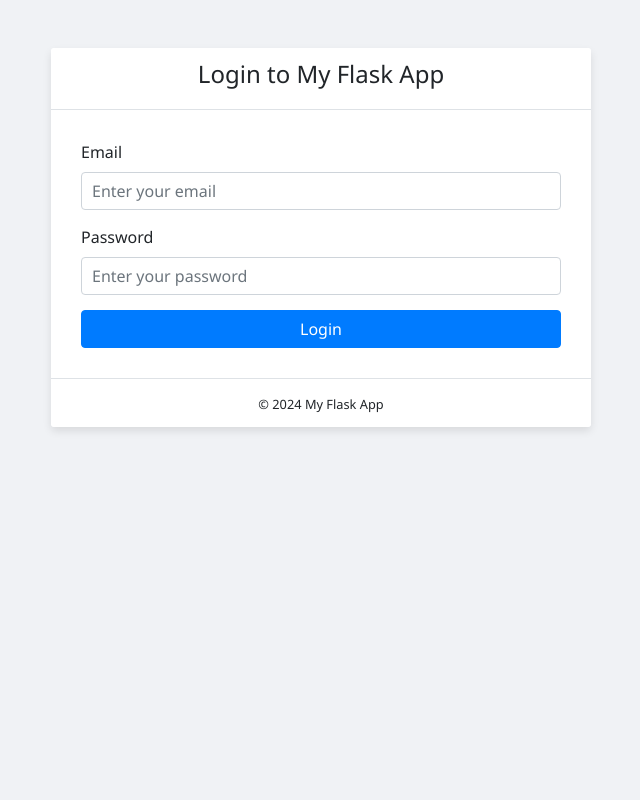
After one commit to deb9911/vva_dock, a Flask app: page /login in a window 1280 px wide. The commit adds this page. Shown: the whole page, without its empty margins (319-959 px from the left). Run offline with Flask 3, Linux system fonts and the light colour scheme; some libraries are stand-ins or nearby versions.

Commit message:
Dock pre-release

```diff
--- a/app.py
+++ b/app.py
@@ -1,5 +1,5 @@
 from flask import Flask, render_template, request, redirect, url_for, session, flash, jsonify
-import secrets, os, time, threading
+import secrets, os, time, threading, shutil, requests
 
 # Generate a secure secret key for the Flask app
 secure_key = secrets.token_hex(16)
@@ -27,12 +27,6 @@ USERS = {
 # Lock for thread safety
 search_lock = threading.Lock()
 
-
-@app.route('/static_test')
-def static_test():
-    return render_template('static_test.html')
-
-
 # Authentication function
 def authenticate(username, password):
     """
@@ -43,24 +37,20 @@ def authenticate(username, password):
     """
     return USERS.get(username) == password
 
+# Route to test static page rendering
+@app.route('/static_test')
+def static_test():
+    return render_template('static_test.html')
 
-@app.route('/test')
-def test():
-    return render_template('home.html', user_name="Test User", user_email="test@example.com",
-                           user_profile_image="profile.jpg", app_name="Test App",
-                           app_version="0.1", app_status="Testing", last_updated="2024-09-18",
-                           commands=["Test Command 1"], recent_activities=["Test Activity"])
-
-
-
+# Route for initial page
 @app.route('/')
 def index():
     # Check if the user is logged in
     if 'logged_in' in session and session['logged_in']:
-        #return redirect(url_for('home'))
-        return render_template('home.html')
+        return redirect(url_for('home'))
     return render_template('base.html')
 
+# Route for login functionality
 @app.route('/login', methods=['GET', 'POST'])
 def login():
     # Handle login request
@@ -70,24 +60,28 @@ def login():
         if authenticate(username, password):
             session['logged_in'] = True
             session['email'] = username
+            flash("Login successful!", "success")
             return redirect(url_for('home'))
         else:
             flash("Invalid credentials, please try again.", "danger")
             return redirect(url_for('login'))
     return render_template('login.html')
 
+# Route for home page (only accessible if logged in)
 @app.route('/home')
 def home():
     # Check if the user is logged in
     # if 'logged_in' not in session or not session['logged_in']:
     #     flash("You are not logged in.", "warning")
     #     return redirect(url_for('index'))
+
     return render_template('home.html', user_name="John Doe", user_email=session.get('email'),
                            user_profile_image="profile.jpg", app_name="My Flask App",
                            app_version="1.0", app_status="Running", last_updated="2024-09-18",
                            commands=["Command 1", "Command 2", "Command 3"],
                            recent_activities=["Logged in", "Updated settings"])
 
+# Route to log out
 @app.route('/logout')
 def logout():
     # Handle logout request
@@ -96,10 +90,8 @@ def logout():
     flash('You have been logged out.', 'info')
     return redirect(url_for('index'))
 
+# Background search function
 def search_system_for_directory(directory_name):
-    """
-    Search in specified directories for a directory with the specified name.
-    """
     global SEARCH_STATUS, LOG_DIRECTORY
 
     with search_lock:
@@ -109,7 +101,7 @@ def search_system_for_directory(directory_name):
         processed_dirs = 0
 
     for search_dir in SEARCH_DIRECTORIES:
-        if SEARCH_STATUS['found']:  # If directory is found, exit search
+        if SEARCH_STATUS['found']:
             break
 
         processed_dirs += 1
@@ -120,7 +112,7 @@ def search_system_for_directory(directory_name):
         try:
             for root, dirs, _ in os.walk(search_dir):
                 with search_lock:
-                    SEARCH_STATUS['status'] = f"Searching in: {root}"  # Update with current directory
+                    SEARCH_STATUS['status'] = f"Searching in: {root}"
                 for dir_name in dirs:
                     if dir_name == directory_name:
                         potential_path = os.path.join(root, dir_name, 'dist')
@@ -140,13 +132,14 @@ def search_system_for_directory(directory_name):
         if not SEARCH_STATUS['found']:
             SEARCH_STATUS['status'] = "No directory found with the specified name."
 
+# Route for debugging
 @app.route('/debugging')
 def debugging():
     return render_template('debugging.html')
 
+# Route to start a background search
 @app.route('/start_search', methods=['POST'])
 def start_search():
-    # Start the system-wide search in a separate thread
     with search_lock:
         SEARCH_STATUS['progress'] = 0
         SEARCH_STATUS['status'] = 'Searching...'
@@ -158,15 +151,14 @@ def start_search():
 
     return jsonify({'message': 'Search started'})
 
+# Route to fetch search status
 @app.route('/search_status')
 def search_status():
     return jsonify(SEARCH_STATUS)
 
+# Route to fetch log files
 @app.route('/fetch_log_files')
 def fetch_log_files():
-    """
-    Fetch the list of log files from the log directory with the pattern vani_assistant_log<timestamp>.log.
-    """
     if LOG_DIRECTORY and os.path.exists(LOG_DIRECTORY):
         log_files = [{'name': f, 'path': os.path.join(LOG_DIRECTORY, f)}
                      for f in os.listdir(LOG_DIRECTORY) if f.startswith('vani_assistant_log') and f.endswith('.log')]
@@ -174,11 +166,9 @@ def fetch_log_files():
     else:
         return jsonify([])
 
+# Route to read a specific log file
 @app.route('/read_log_file')
 def read_log_file():
-    """
-    Read the contents of the specified log file.
-    """
     log_file_path = request.args.get('path')
     if log_file_path and os.path.isfile(log_file_path):
         with open(log_file_path, 'r') as file:
@@ -209,6 +199,7 @@ def get_file_structure(directory):
         pass  # Skip directories/files that cannot be accessed
     return structure
 
+# Route to fetch file structure of a directory
 @app.route('/fetch_file_structure')
 def fetch_file_structure():
     if LOG_DIRECTORY and os.path.exists(LOG_DIRECTORY):
@@ -217,18 +208,89 @@ def fetch_file_structure():
     else:
         return jsonify([])
 
+
+@app.route('/package_management')
+def package_management():
+    setup_complete = session.get('setup_complete', False)
+    package_path = session.get('package_path', None)
+
+    return render_template('package_management.html', setup_complete=setup_complete, package_path=package_path)
+
+
+@app.route('/download_package', methods=['POST'])
+def download_package():
+    # Step 1: Define the package URLs
+    package_url = "https://1drv.ms/u/s!AqkAgHILBnzzg95Gc0gvj3gtP1Mt9w?e=uq9adq"
+    package_name = "Setup.exe"
+    cmd_json_url = "https://1drv.ms/u/s!AqkAgHILBnzzg95HI_6u1Al_jKsqqg?e=o1fRaw"
+    cmd_json_name = "cmd.json"
+
+    # Step 2: Determine the user's home directory and create 'Vaani Virtual Assistant' folder
+    home_directory = os.path.expanduser("~")
+    vaani_directory = os.path.join(home_directory, "Vaani Virtual Assistant")
+
+    if not os.path.exists(vaani_directory):
+        os.makedirs(vaani_directory)
+
+    # Step 3: Download the package (.exe file)
+    package_path = os.path.join(vaani_directory, package_name)
+    try:
+        response = requests.get(package_url, stream=True)
+        with open(package_path, 'wb') as package_file:
+            shutil.copyfileobj(response.raw, package_file)
+    except Exception as e:
+        return jsonify({'status': 'error', 'message': f"Failed to download package: {str(e)}"}), 500
+
+    # Step 4: Create 'query_list' directory (no log directory)
+    query_directory = os.path.join(vaani_directory, "query_list")
+
+    try:
+        if not os.path.exists(query_directory):
+            os.makedirs(query_directory)
+    except Exception as e:
+        return jsonify({'status': 'error', 'message': f"Failed to create query_list directory: {str(e)}"}), 500
+
+    # Step 5: Download the cmd.json file and place it in the query_list directory
+    cmd_json_path = os.path.join(query_directory, cmd_json_name)
+    try:
+        cmd_response = requests.get(cmd_json_url, stream=True)
+        with open(cmd_json_path, 'wb') as cmd_file:
+            shutil.copyfileobj(cmd_response.raw, cmd_file)
+    except Exception as e:
+        return jsonify({'status': 'error', 'message': f"Failed to download cmd.json: {str(e)}"}), 500
+
+    # Step 6: Store the information in the session
+    session['setup_complete'] = True
+    session['package_path'] = package_path
+    session['query_directory'] = query_directory
+
+    # Step 7: Return success and file path details (only for Setup.exe)
+    return jsonify({
+        'status': 'success',
+        'message': 'Package downloaded successfully.',
+        'package_path': package_path
+    })
+
+
+# Route for settings page
 @app.route('/settings')
 def settings():
     return render_template('settings.html')
 
+# Route to add a new tab
 @app.route('/add_tab', methods=['GET', 'POST'])
 def add_tab():
     if request.method == 'POST':
         tab_name = request.form['tab_name']
         # Add logic to create a new tab and update the navigation bar
+        flash(f"New tab '{tab_name}' added!", "success")
         return redirect(url_for('home'))
     else:
         return render_template('add_tab.html')
 
+
 if __name__ == '__main__':
-    app.run(debug=True)
+    # app.run(debug=True, host='192.168.56.1', port=5000, threaded=True)
+    app.run(debug=True, host='0.0.0.0', port=5000, threaded=True)
+    # app.run(debug=True)
+    # app.run(host='127.0.0.1', debug=True)
--- a/static/styles.css
+++ b/static/styles.css
@@ -1,8 +1,9 @@
+/* General Styles */
 body {
-    font-family: sans-serif;
+    font-family: 'Segoe UI', Tahoma, Geneva, Verdana, sans-serif; /* Updated font */
     margin: 0;
     padding: 0;
-    height: 100vh;
+    min-height: 100vh; /* Ensures minimum height */
     display: flex;
     flex-direction: column;
     background-color: #f0f2f5; /* Light background color for better contrast */
@@ -56,6 +57,7 @@ footer {
     box-shadow: 0 -4px 8px rgba(0, 0, 0, 0.1);
 }
 
+/* Navigation Styles */
 .navbar-nav .nav-link {
     color: #007bff;
     transition: color 0.3s ease-in-out; /* Smooth transition */
@@ -70,6 +72,7 @@ footer {
     color: #0056b3; /* Active state color */
 }
 
+/* Command List Styles */
 .command-list {
     list-style: none;
     padding: 0;
@@ -88,6 +91,7 @@ footer {
     background-color: #f1f1f1; /* Lighter background on hover */
 }
 
+/* Info Box Styles */
 .info-box {
     background-color: #f8f9fa;
     padding: 20px;
@@ -98,7 +102,38 @@ footer {
     min-height: 200px;
 }
 
-/* New styles for the settings page */
+/* Login Page Styles */
+.card {
+    border: none;
+    box-shadow: 0 4px 8px rgba(0, 0, 0, 0.1); /* Added shadow for depth */
+}
+
+.card-header {
+    background-color: #ffffff;
+    border-bottom: 1px solid #dee2e6;
+}
+
+.card-body {
+    padding: 30px;
+}
+
+.card-footer {
+    background-color: #ffffff;
+    border-top: 1px solid #dee2e6;
+}
+
+.btn-primary {
+    background-color: #007bff;
+    border-color: #007bff;
+    transition: background-color 0.3s ease-in-out, box-shadow 0.3s ease-in-out;
+}
+
+.btn-primary:hover {
+    background-color: #0056b3;
+    box-shadow: 0 4px 12px rgba(0, 123, 255, 0.2); /* Hover effect */
+}
+
+/* Sidebar Styles */
 #sidebar {
     position: fixed;
     top: 60px; /* Adjusted top to align below the header */
@@ -190,7 +225,7 @@ footer {
     }
 }
 
-/* Styles for the debugging page */
+/* Debugging Page Styles */
 .file-tree {
     background-color: #f8f9fa;
     border: 1px solid #dee2e6;
@@ -289,3 +324,17 @@ footer {
 .tree-node.collapsible:not(.collapsed) > .tree-children {
     display: block;
 }
+
+/* Utility class for fixed centered layout */
+.centered-container {
+    display: flex;
+    justify-content: center;
+    align-items: center;
+    min-height: 100vh;
+    padding: 20px;
+}
+
+.centered-card {
+    max-width: 400px;
+    width: 100%;
+}
--- a/templates/base.html
+++ b/templates/base.html
@@ -31,6 +31,9 @@
                     </li>
                     <li class="nav-item {% if request.endpoint == 'debugging' %}active{% endif %}">
                         <a class="nav-link" href="{{ url_for('debugging') }}">Debugging</a>
+                    </li>
+                    <li class="nav-item {% if request.endpoint == 'package_management' %}active{% endif %}">
+                        <a class="nav-link" href="{{ url_for('package_management') }}">Package Management</a>
                     </li>
                     <li class="nav-item {% if request.endpoint == 'settings' %}active{% endif %}">
                         <a class="nav-link" href="{{ url_for('settings') }}">Settings</a>
--- /dev/null
+++ b/templates/login.html
@@ -0,0 +1,62 @@
+<!DOCTYPE html>
+<html lang="en">
+<head>
+    <meta charset="UTF-8">
+    <meta name="viewport" content="width=device-width, initial-scale=1.0">
+    <title>Login - My Flask App</title>
+    <link rel="stylesheet" href="https://stackpath.bootstrapcdn.com/bootstrap/4.5.2/css/bootstrap.min.css">
+    <link rel="stylesheet" href="{{ url_for('static', filename='styles.css') }}">
+</head>
+<body>
+    <div class="container mt-5">
+        <!-- Centered Card for Login -->
+        <div class="row justify-content-center">
+            <div class="col-md-6">
+                <div class="card">
+                    <div class="card-header text-center">
+                        <h4>Login to My Flask App</h4>
+                    </div>
+                    <div class="card-body">
+                        <!-- Form for login credentials -->
+                        <form action="{{ url_for('login') }}" method="POST">
+                            <div class="form-group">
+                                <label for="username">Email</label>
+                                <input type="text" name="username" id="username" class="form-control" placeholder="Enter your email" required>
+                            </div>
+                            <div class="form-group">
+                                <label for="password">Password</label>
+                                <input type="password" name="password" id="password" class="form-control" placeholder="Enter your password" required>
+                            </div>
+                            <button type="submit" class="btn btn-primary btn-block">Login</button>
+                        </form>
+
+                        <!-- Flash messages for feedback -->
+                        {% with messages = get_flashed_messages(with_categories=true) %}
+                        {% if messages %}
+                            <div class="mt-3">
+                                {% for category, message in messages %}
+                                    <div class="alert alert-{{ category }} alert-dismissible fade show" role="alert">
+                                        {{ message }}
+                                        <button type="button" class="close" data-dismiss="alert" aria-label="Close">
+                                            <span aria-hidden="true">&times;</span>
+                                        </button>
+                                    </div>
+                                {% endfor %}
+                            </div>
+                        {% endif %}
+                        {% endwith %}
+                    </div>
+                    <div class="card-footer text-center">
+                        <small>&copy; 2024 My Flask App</small>
+                    </div>
+                </div>
+            </div>
+        </div>
+    </div>
+
+    <!-- JavaScript and Bootstrap dependencies -->
+    <script src="https://code.jquery.com/jquery-3.5.1.slim.min.js"></script>
+    <script src="https://cdn.jsdelivr.net/npm/@popperjs/core@2.5.3/dist/umd/popper.min.js"></script>
+    <script src="https://stackpath.bootstrapcdn.com/bootstrap/4.5.2/js/bootstrap.min.js"></script>
+</body>
+</html>
```
Also changed, not shown: templates/package_management.html (added, +91 -0 lines).
